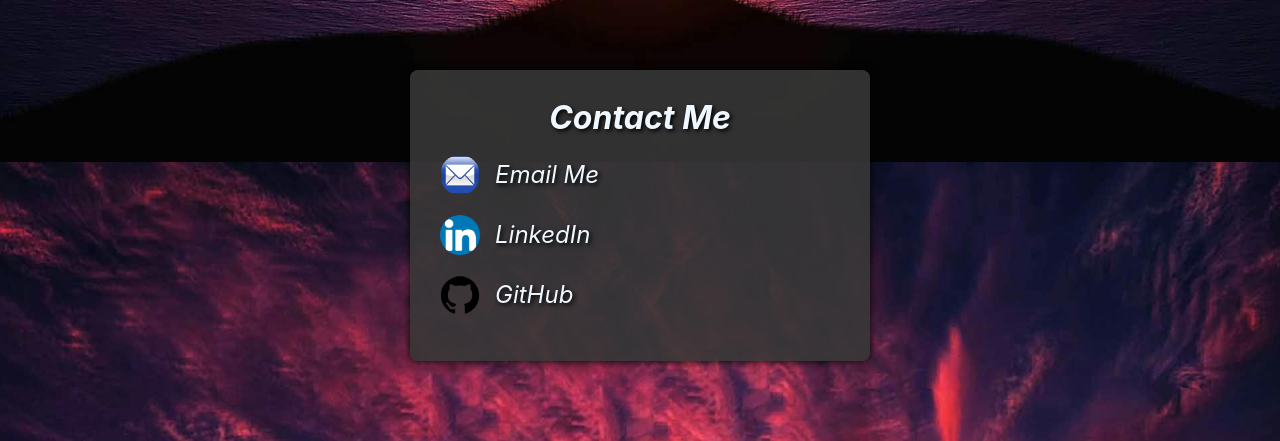
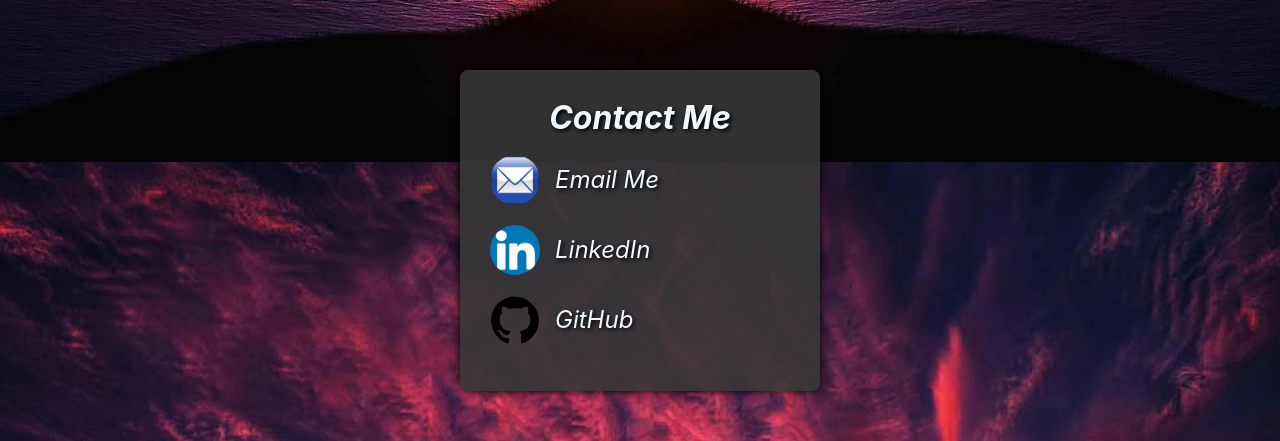
Before and after one commit to Wbradmeyer/vitePortfolio, a Vue app: page / in a window 1280 px wide. Shown: the part 3038-3479 px from the top of the page. Built offline with nearby package versions, Linux system fonts and the light colour scheme.

Commit message:
cleanup style comments contact

```diff
--- a/src/components/Contact.vue
+++ b/src/components/Contact.vue
@@ -59,46 +59,6 @@ const contactLinks = [
 </template>
 
 <style scoped>
-    /* .container {
-        display: flex;
-        justify-content: center;
-        align-items: center;
-        margin: 40px 0px;
-        padding: 120px 0px 0px;
-    }
-
-    .card {
-        margin: 0px;
-        width: 300px;
-        text-align: left;
-        background-color: rgb(55, 55, 55, 0.5);
-        border-radius: 8px;
-        padding: 30px;
-        box-shadow: 0px 0px 10px black;
-    }
-
-    img {
-        max-width: 80px;
-        margin-right: 30px;
-    }
-
-    a {
-        font-size: 18pt;
-        color: aliceblue;
-        text-decoration: none;
-    }
-
-    p {
-        display: flex;
-        align-items: center;
-    }
-
-    @media screen and (max-width: 480px) {
-        a {
-            font-size: 26pt;
-        }
-    } */
-
     .container {
         display: flex;
         justify-content: center;
@@ -113,7 +73,7 @@ const contactLinks = [
         border-radius: 8px;
         padding: 30px;
         box-shadow: 0px 0px 10px black;
-        max-width: 400px;
+        max-width: 300px;
         width: 100%;
     }
 
@@ -140,8 +100,8 @@ const contactLinks = [
     }
 
     .icon {
-        width: 40px;
-        height: 40px;
+        width: 50px;
+        height: 50px;
         border-radius: 50%;
         margin-right: 15px;
         transition: transform 0.3s ease, box-shadow 0.3s ease;
```
